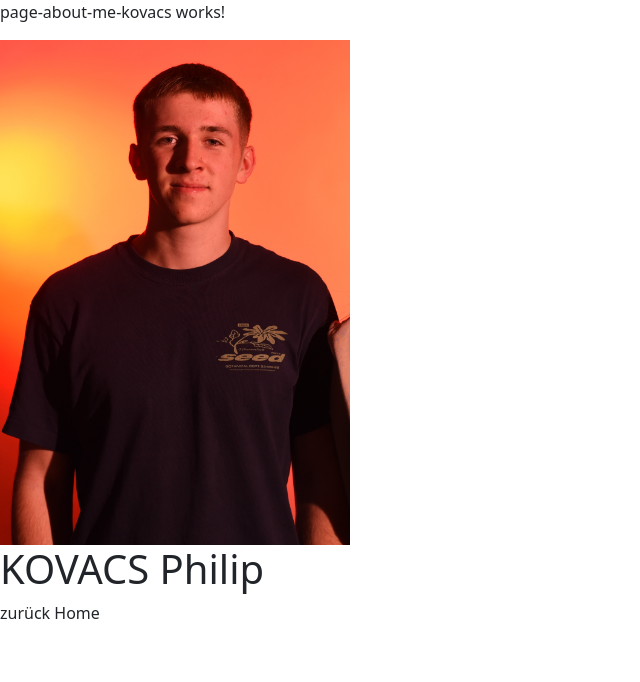
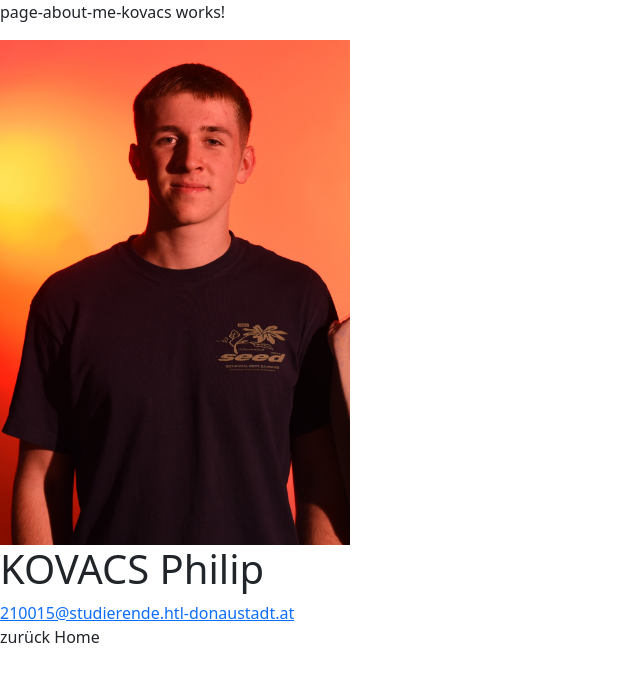
Before and after one commit to mahies/4ahitm_24, an Angular app: page /page_kovacs in a window 1280 px wide. Shown: the top 682 px of the page, without its empty margins (0-640 px from the left). Built offline with nearby package versions, Linux system fonts and the light colour scheme.

Commit message:
E-Mail Adresse als Link anzeigen.

```diff
--- a/src/app/page-about-me-kovacs/page-about-me-kovacs.component.html
+++ b/src/app/page-about-me-kovacs/page-about-me-kovacs.component.html
@@ -7,7 +7,7 @@
 <h1>
   <span class="test"> {{me.surname}} </span> {{me.firstname}}
 </h1>
-
+<a href= "mailto:name@email.com">{{me.email}}</a><br>
 
 <a routerLink="" routerLinkActive="active">zurück Home</a>
 
```
